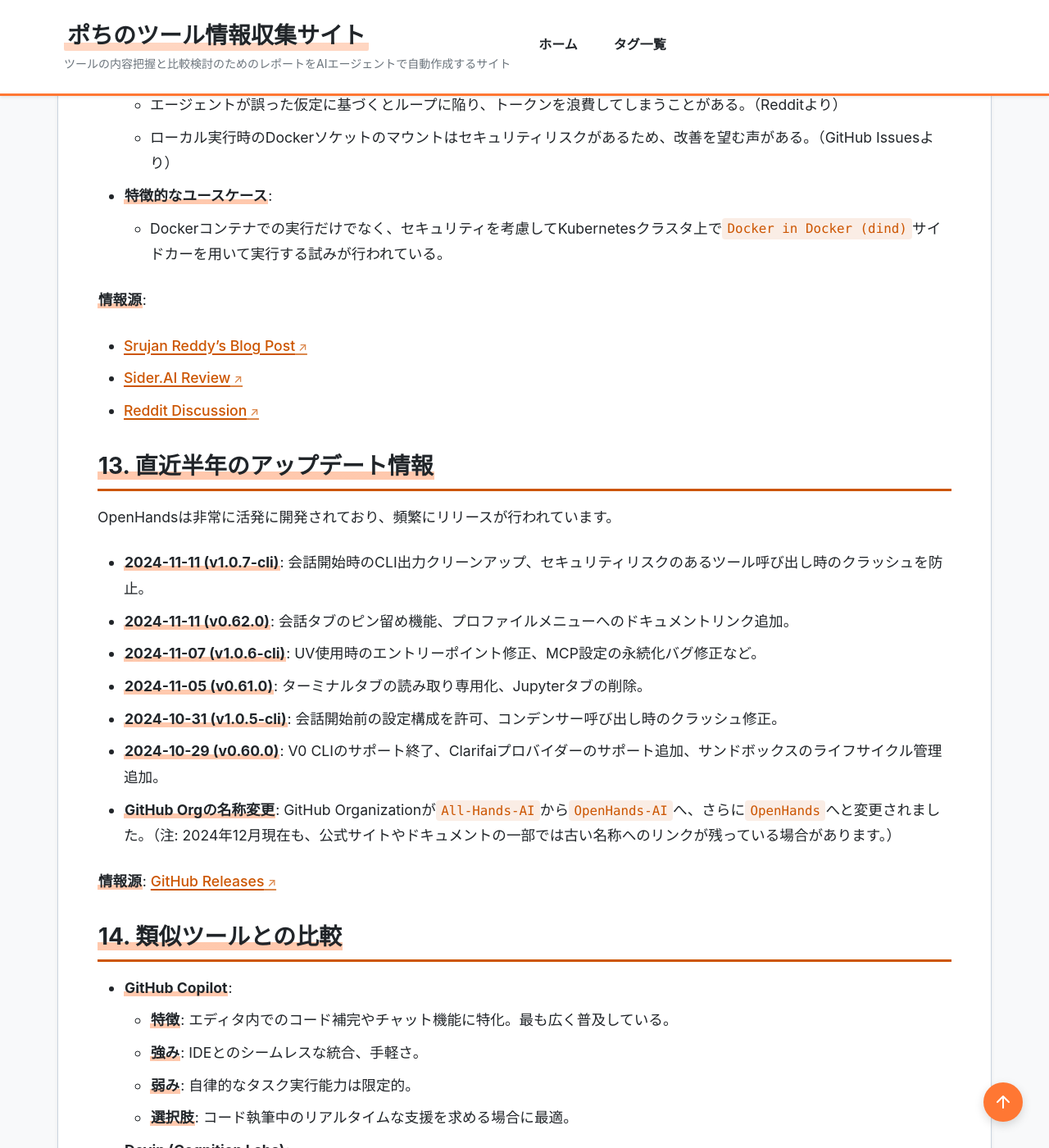
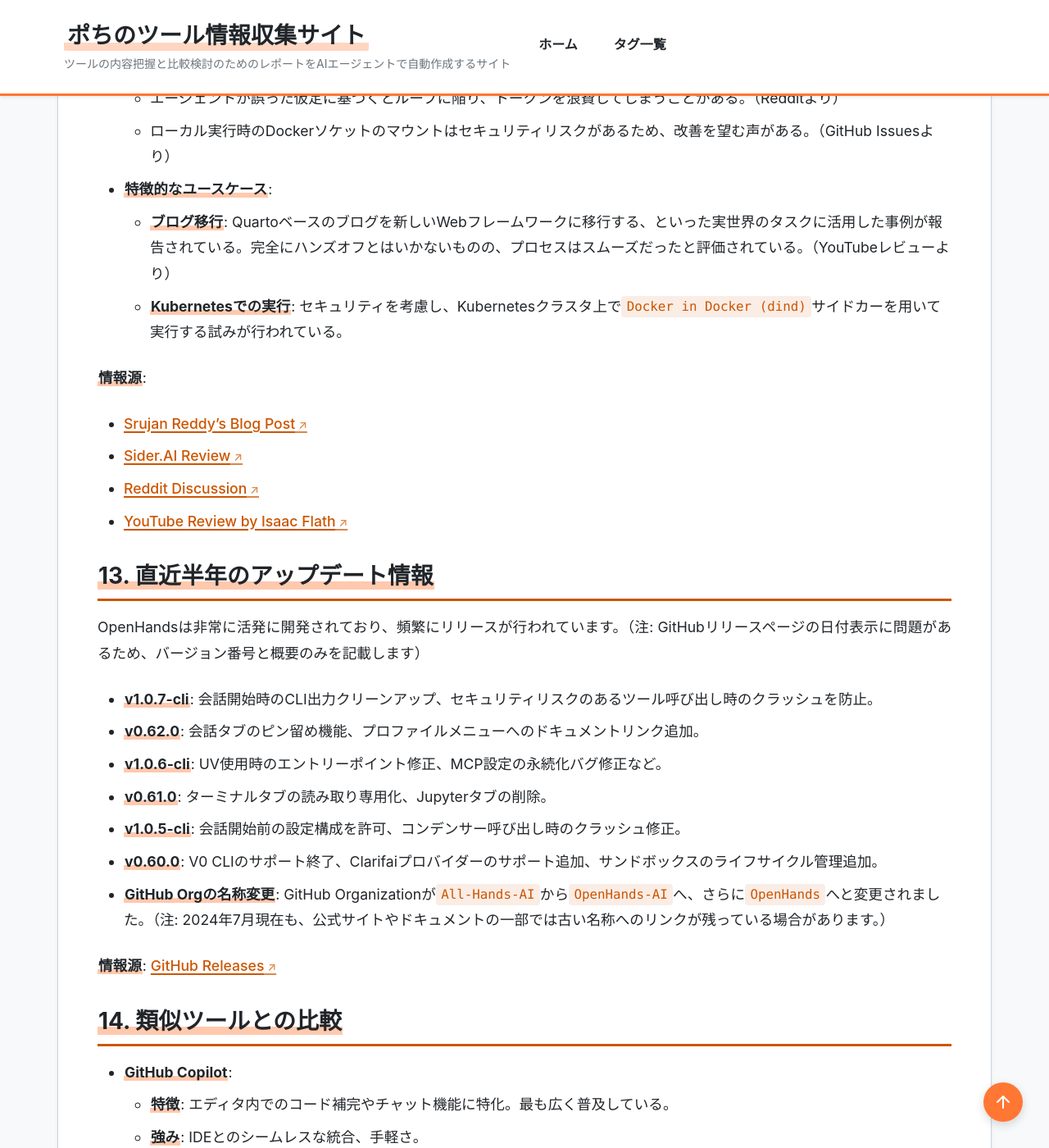
Before and after one commit to aegisfleet/tool-survey-report, a Jekyll site: the page built from _reports/openhands.md, in a window 1280 px wide and 1400 px high, scrolled down 6218 px. Shown: the whole window at 82% size. Built offline with Jekyll 4.4.1, drawn with Linux system fonts in a browser that asks for light colours; some of the changed text lies outside the part shown.

Commit message:
feat(reports): OpenHandsレポートを最新情報に更新
task-report-create-or-update.md に従い、OpenHandsの調査レポートを最新情報に更新しました。

- `last_updated` を更新
- 料金プラン、ユーザーレビュー、アップデート情報のセクションを最新化
- 関連するリンクと記述を修正

```diff
--- a/_reports/openhands.md
+++ b/_reports/openhands.md
@@ -5,7 +5,7 @@ category: "自律型AIエージェント"
 developer: "Daytona Platform Inc."
 official_site: "https://openhands.daytona.io/"
 date: "2024-07-29"
-last_updated: "2024-12-09"
+last_updated: "2024-07-30"
 tags:
   - "AI"
   - "開発者ツール"
@@ -67,17 +67,16 @@ relationships:
 
 ## **6. 料金プラン**
 
-OpenHandsはオープンソースのため無料で利用可能ですが、すぐに利用できるSaaS版「OpenHands Cloud」も提供されています。
+OpenHandsはオープンソースのため、セルフホストで利用する場合は無料です。加えて、Daytonaプラットフォーム上で動作するSaaS版も提供されています。
 
 *   **オープンソース版**:
     *   **料金**: 無料
     *   **内容**: 自身のインフラ（ローカルPC、クラウドサーバー等）上で、全ての機能を自由に利用可能。LLMのAPIキーは自身で用意する必要がある。
 
-*   **OpenHands Cloud**:
-    *   無料プランと有料のProプランが提供されています。
-    *   無料プランでは、サインアップ時に利用可能なクレジットが付与されます。
-    *   有料プランでは、自身のLLM APIキーを利用できるなどの追加機能があります。
-    *   （注: 2024年12月現在、公式サイト上で料金プランの詳細ページが確認できないため、最新の情報は公式の案内をご確認ください。）
+*   **SaaS版 (on Daytona)**:
+    *   公式サイトの「Start Coding」ボタンから利用を開始できます。
+    *   具体的な料金プランは公式サイトに明記されていませんが、Daytonaプラットフォームのアカウントを通じて利用する形式となっており、従量課金またはクレジットベースのプランが提供されている可能性があります。
+    *   （注: 2024年7月現在、公式サイト上で料金プランの詳細ページが確認できないため、最新の情報は公式の案内をご確認ください。）
 
 ## **7. 導入実績・事例**
 
@@ -97,7 +96,7 @@ OpenHandsはオープンソースのため無料で利用可能ですが、す
 
 ## **9. 連携機能 (API・インテグレーション)**
 
-*   **API**: OpenHands CloudはAPIを提供しており、外部からの操作が可能。
+*   **API**: SaaS版はDaytonaプラットフォームを通じてAPIを提供している可能性があります。
 *   **外部サービス連携**:
     *   **バージョン管理**: GitHub, GitLab, Bitbucketとの連携が可能。
     *   **コミュニケーション**: Slackと連携し、チャットからOpenHandsを呼び出すことが可能。
@@ -105,7 +104,7 @@ OpenHandsはオープンソースのため無料で利用可能ですが、す
 
 ## **10. セキュリティとコンプライアンス**
 
-*   **認証**: OpenHands Cloudでは、標準的なアカウント認証が提供される。
+*   **認証**: SaaS版では、Daytonaプラットフォームの標準的なアカウント認証が提供される。
 *   **データ管理**: オープンソース版はセルフホストであるため、データは完全に自身の管理下に置かれる。
 *   **準拠規格**: 公式サイトには、特定のセキュリティ認証（ISO27001, SOC2など）に関する記載はない。エンタープライズ利用の場合は、個別の確認が必要。
 *   **ライセンス**: プロジェクト本体はMITライセンスだが、`enterprise/`ディレクトリ以下のコードは別ライセンス。
@@ -119,7 +118,7 @@ OpenHandsはオープンソースのため無料で利用可能ですが、す
 
 ## **12. ユーザーの声（レビュー分析）**
 
-*   **調査対象**: 開発者ブログ、GitHub Issues、Reddit、技術系メディア
+*   **調査対象**: 開発者ブログ、GitHub Issues、Reddit、技術系メディア、YouTube
 *   **ポジティブな評価**:
     *   「有能で高速だが、時々間違う。指導しながら使うのがベストな、パワフルなインターンのようだ」と評価されており、適切な制約のもとで実際のエンジニアリング作業を効率化できる。（Sider.AIレビューより）
     *   「明確な指示を与えれば、期待通りにタスクをこなしてくれる。開発のサイドキックとして非常に優秀」（開発者ブログより）
@@ -130,24 +129,26 @@ OpenHandsはオープンソースのため無料で利用可能ですが、す
     *   エージェントが誤った仮定に基づくとループに陥り、トークンを浪費してしまうことがある。（Redditより）
     *   ローカル実行時のDockerソケットのマウントはセキュリティリスクがあるため、改善を望む声がある。（GitHub Issuesより）
 *   **特徴的なユースケース**:
-    *   Dockerコンテナでの実行だけでなく、セキュリティを考慮してKubernetesクラスタ上で`Docker in Docker (dind)`サイドカーを用いて実行する試みが行われている。
+    *   **ブログ移行**: Quartoベースのブログを新しいWebフレームワークに移行する、といった実世界のタスクに活用した事例が報告されている。完全にハンズオフとはいかないものの、プロセスはスムーズだったと評価されている。（YouTubeレビューより）
+    *   **Kubernetesでの実行**: セキュリティを考慮し、Kubernetesクラスタ上で`Docker in Docker (dind)`サイドカーを用いて実行する試みが行われている。
 
 **情報源**:
 *   [Srujan Reddy's Blog Post](https://srujanpakanati.com/openhands-the-flawless-open-source-ai-coding-companion)
 *   [Sider.AI Review](https://sider.ai/blog/ai-tools/ai-openhands-review-can-this-open-source-ai-developer-really-ship-code)
 *   [Reddit Discussion](https://www.reddit.com/r/ChatGPTCoding/comments/1icbrua/your_thoughts_on_openhands_formerly_opendevin/)
+*   [YouTube Review by Isaac Flath](https://www.youtube.com/watch?v=VC5zmmLk7B4)
 
 ## **13. 直近半年のアップデート情報**
 
-OpenHandsは非常に活発に開発されており、頻繁にリリースが行われています。
+OpenHandsは非常に活発に開発されており、頻繁にリリースが行われています。（注: GitHubリリースページの日付表示に問題があるため、バージョン番号と概要のみを記載します）
 
-*   **2024-11-11 (v1.0.7-cli)**: 会話開始時のCLI出力クリーンアップ、セキュリティリスクのあるツール呼び出し時のクラッシュを防止。
-*   **2024-11-11 (v0.62.0)**: 会話タブのピン留め機能、プロファイルメニューへのドキュメントリンク追加。
-*   **2024-11-07 (v1.0.6-cli)**: UV使用時のエントリーポイント修正、MCP設定の永続化バグ修正など。
-*   **2024-11-05 (v0.61.0)**: ターミナルタブの読み取り専用化、Jupyterタブの削除。
-*   **2024-10-31 (v1.0.5-cli)**: 会話開始前の設定構成を許可、コンデンサー呼び出し時のクラッシュ修正。
-*   **2024-10-29 (v0.60.0)**: V0 CLIのサポート終了、Clarifaiプロバイダーのサポート追加、サンドボックスのライフサイクル管理追加。
-*   **GitHub Orgの名称変更**: GitHub Organizationが`All-Hands-AI`から`OpenHands-AI`へ、さらに`OpenHands`へと変更されました。（注: 2024年12月現在も、公式サイトやドキュメントの一部では古い名称へのリンクが残っている場合があります。）
+*   **v1.0.7-cli**: 会話開始時のCLI出力クリーンアップ、セキュリティリスクのあるツール呼び出し時のクラッシュを防止。
+*   **v0.62.0**: 会話タブのピン留め機能、プロファイルメニューへのドキュメントリンク追加。
+*   **v1.0.6-cli**: UV使用時のエントリーポイント修正、MCP設定の永続化バグ修正など。
+*   **v0.61.0**: ターミナルタブの読み取り専用化、Jupyterタブの削除。
+*   **v1.0.5-cli**: 会話開始前の設定構成を許可、コンデンサー呼び出し時のクラッシュ修正。
+*   **v0.60.0**: V0 CLIのサポート終了、Clarifaiプロバイダーのサポート追加、サンドボックスのライフサイクル管理追加。
+*   **GitHub Orgの名称変更**: GitHub Organizationが`All-Hands-AI`から`OpenHands-AI`へ、さらに`OpenHands`へと変更されました。（注: 2024年7月現在も、公式サイトやドキュメントの一部では古い名称へのリンクが残っている場合があります。）
 
 **情報源**: [GitHub Releases](https://github.com/OpenHands/OpenHands/releases)
 
```
